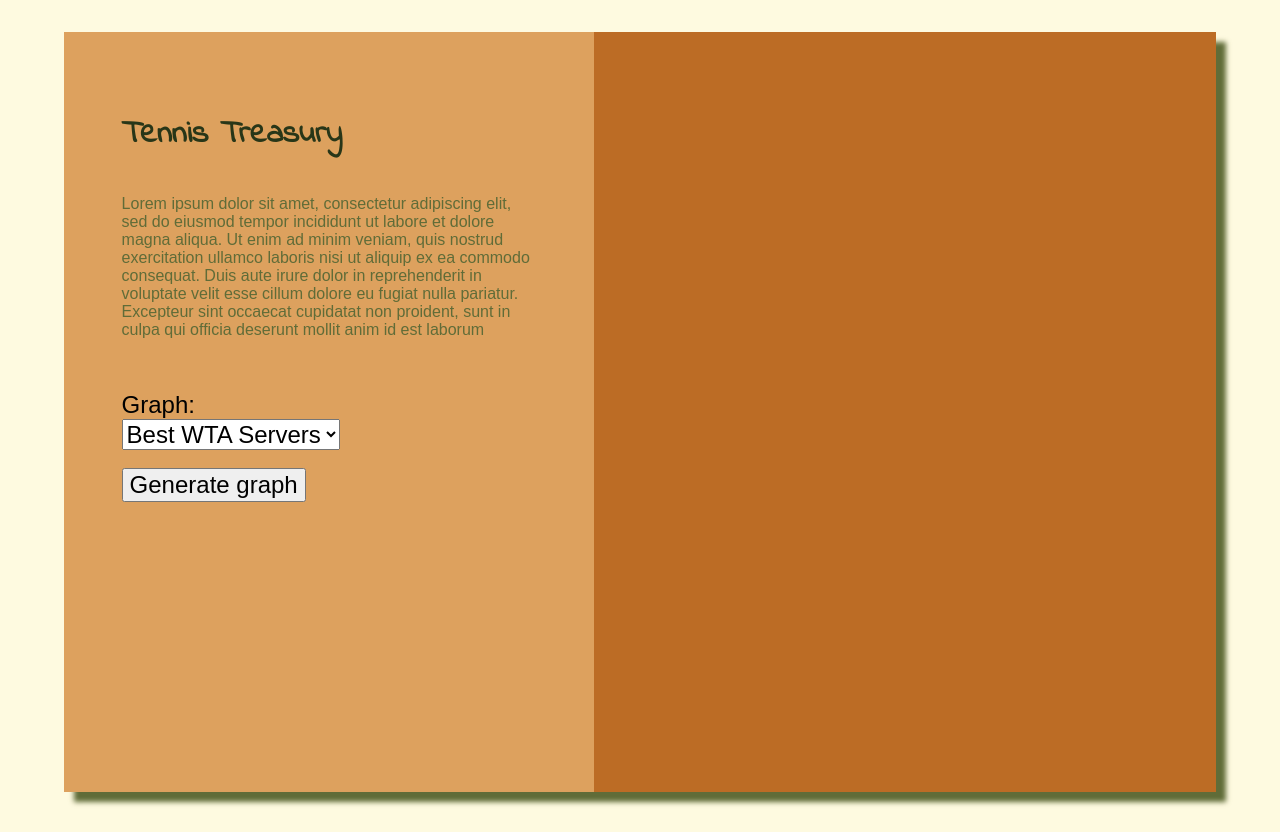
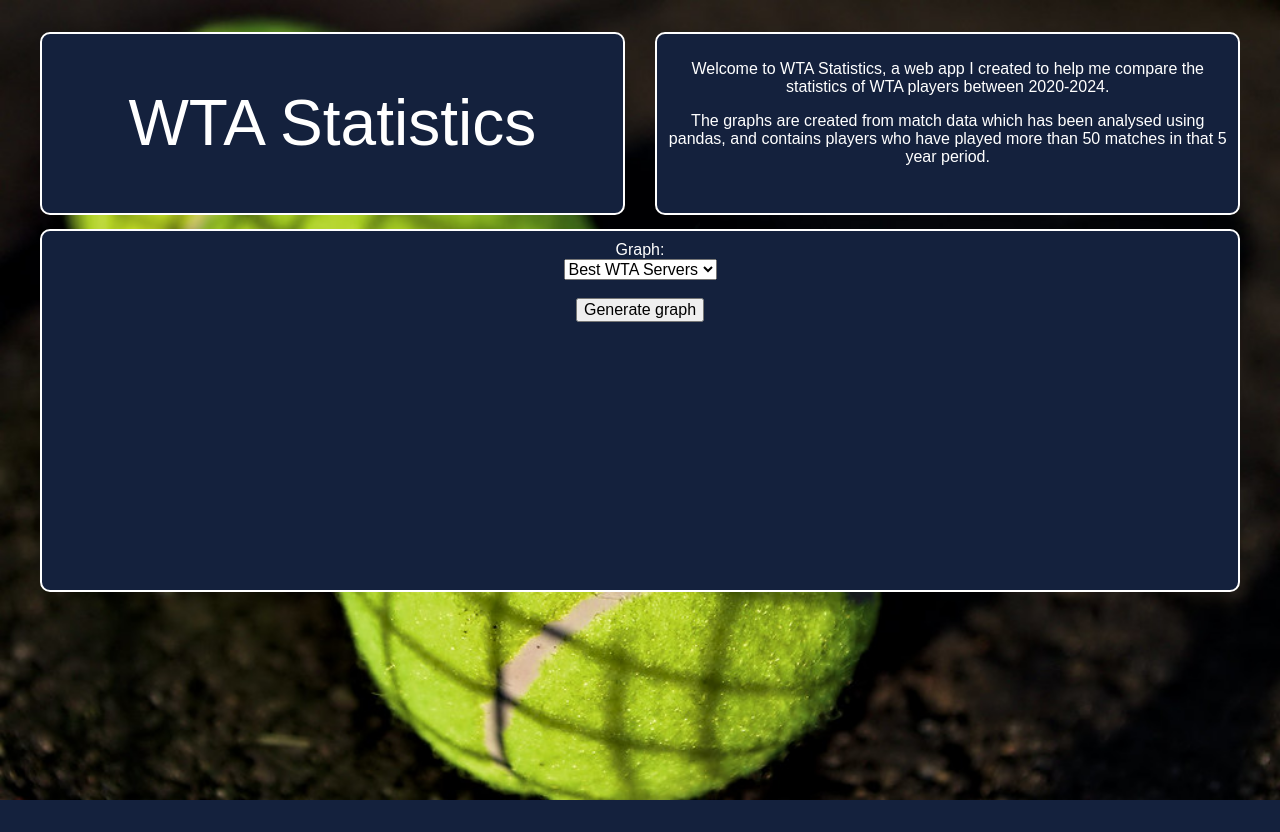
Before and after one commit to montana-rusa/tennis-insights, a Flask app: template project/templates/home.html in a window 1280 px wide. After the commit the page ends 800 px from the top, so only its background shows below. Run offline with Flask 3, Linux system fonts and the light colour scheme; the template is opened without the code that fills it, so the values that code supplies are empty; parts of the project's set-up code (start-up, migrations or seed data) failed here and were passed over.

Commit message:
UI improvement

```diff
--- a/project/analysis.py
+++ b/project/analysis.py
@@ -62,7 +62,7 @@ def build_serve_stats_graph(matches = allyears):
         x=sorted_serves.index,
         y='serve_score',
         text='name',
-        title='WTA Servers ranked'
+        title='WTA Servers ranked (serve_score calculated between 0 and 1 for each player, with 1 being the greatest possible score).'
     )
     fig.update_traces(textposition='top center')
     return fig
--- a/project/static/styles.css
+++ b/project/static/styles.css
@@ -1,57 +1,53 @@
+
 
 :root {
---textLight: #606c38ff;
---textDark: #283618ff;
---background: #fefae0ff;
---bodyLight: #dda15eff;
---bodyDark: #bc6c25ff;
+    --black: #000000ff;
+    --oxford-blue: #14213dff;
+    --orange-web: #fca311ff;
+    --platinum: #e5e5e5ff;
+    --white: #ffffffff;
 }
 
-html, body {
-  height: 100%;
-  margin: 0;
-  background-color: var(--background);
+body {
+  background-image: url("tennis_ball.jpg");
+  background-repeat: no-repeat;
+  background-size: cover;
 }
 
-#title {
-    font-family: "Indie Flower", cursive;
-    font-size: 32px;
-    color: var(--textDark)
+.container {
+    margin: 2.5%;
+    display: grid;
+    grid-template-columns: 1fr 1fr;
+    grid-template-rows: 1fr 3fr;
+    height: 70vh;
+    gap: 2.5%;
+}
+
+.item {
+    background-color: var(--oxford-blue);
+    color: var(--white);
+    text-align: center;
+    padding: 10px;
+    border-radius: 10px;
+    border: 2.5px solid white;
+
+}
+
+.item1 {
+}
+
+.item2 {
+}
+
+.item3 {
+    grid-column: 1 / 3;
 }
 
 p {
     font: 16px Arial;
-    color: var(--textLight)
 }
 
-#describeText {
-      float:left;
+h1 {
+    font: 64px Arial;
 }
-
-#mainBox {
-    display: flex;
-    flex-direction: row;
-    width: 90%;
-    height: 95%;
-     margin: 2.5% auto auto auto;
-
-    background-color: var(--bodyLight);
-    box-shadow: 10px 10px 5px var(--textLight);
-
-}
-
-#inputBox {
-    flex: 1;
-    display: flex;
-    flex-direction: column;
-    background-color: var(--bodyLight);
-    padding: 5%;
-}
-
-#statBox {
-     flex: 1.5;
-    background-color: var(--bodyDark);
-}
-
-
-option, input, select, label { font: 24px Arial;}
+option, input, select, label { font: 16px Arial;}
--- a/project/templates/home.html
+++ b/project/templates/home.html
@@ -10,31 +10,26 @@
 </head>
 <body>
 
-    <div id = "mainBox">
+     <div class="container">
+        <div class = "item item1">
+            <h1>WTA Statistics</h1>
+        </div>
+        <div class = "item item2">
+            <p>Welcome to WTA Statistics, a web app I created to help me compare the statistics of WTA players between 2020-2024. </p>
+            <p>The graphs are created from match data which has been analysed using pandas, and contains players who have played more than 50 matches in that 5 year period.</p>
+        </div>
 
-        <div id="inputBox">
-
-            <h1 id="title">Tennis Treasury</h1>
-            <p id="describeText">Lorem ipsum dolor sit amet, consectetur adipiscing elit, sed do eiusmod tempor incididunt ut labore et dolore magna aliqua. Ut enim ad minim veniam, quis nostrud exercitation ullamco laboris nisi ut aliquip ex ea commodo consequat. Duis aute irure dolor in reprehenderit in voluptate velit esse cillum dolore eu fugiat nulla pariatur. Excepteur sint occaecat cupidatat non proident, sunt in culpa qui officia deserunt mollit anim id est laborum</p>
-            <br><br><div id = "inputs">
-
-                <!--stat type input box-->
-                <form action="/" method="post">
+        <div class = "item item3">
+            <form action="/" method="post">
                     <label for="types">Graph:</label><br>
                     <select name="types" id="types">
                     <option value="serving">Best WTA Servers</option>
                     </select><br><br>
-
                     <input type="submit" value="Generate graph">
                 </form>
-
-            </div>
+                <br>
+            {{ graph_html | safe }}
         </div>
-
-        <div id = "statBox">
-              {{ graph_html | safe }}
-        </div>
-
     </div>
 
 </body>
```
Also changed, not shown: project/static/tennis_ball.jpg (added).
